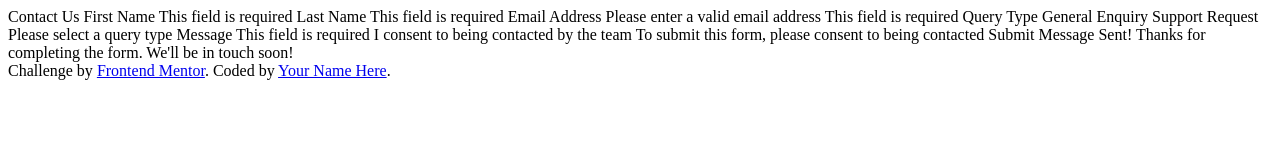
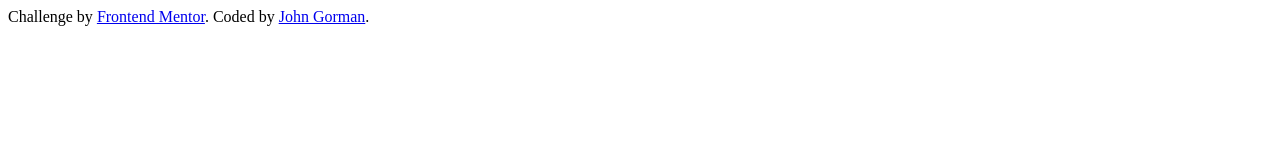
Before and after one commit to Johng117/contact-form, a plain HTML site: page index.html in a window 1280 px wide. Drawn offline with Linux system fonts and the light colour scheme.

Commit message:
updates to index.html and styles.css

```diff
--- a/index.html
+++ b/index.html
@@ -1,45 +1,24 @@
 <!DOCTYPE html>
 <html lang="en">
   <head>
-  <meta charset="UTF-8">
-  <meta name="viewport" content="width=device-width, initial-scale=1.0">
-  <link rel="icon" type="image/png" sizes="32x32" href="./assets/images/favicon-32x32.png">
+    <meta charset="UTF-8" />
+    <meta name="viewport" content="width=device-width, initial-scale=1.0" />
+    <link
+      rel="icon"
+      type="image/png"
+      sizes="32x32"
+      href="./assets/images/favicon-32x32.png"
+    />
+    <link rel="stylesheet" href="./styles.css" />
     <title>Contact form</title>
-
   </head>
   <body>
-
-  Contact Us
-
-  First Name
-  This field is required
-
-  Last Name
-  This field is required
-
-  Email Address
-  Please enter a valid email address
-  This field is required
-
-  Query Type
-  General Enquiry
-  Support Request
-  Please select a query type
-
-  Message
-  This field is required
-
-  I consent to being contacted by the team
-  To submit this form, please consent to being contacted
-
-  Submit
-
-  Message Sent!
-  Thanks for completing the form. We'll be in touch soon!
+    <section class="main-container"></section>
 
     <div class="attribution">
-    Challenge by <a href="https://www.frontendmentor.io?ref=challenge">Frontend Mentor</a>.
-    Coded by <a href="#">Your Name Here</a>.
+      Challenge by
+      <a href="https://www.frontendmentor.io?ref=challenge">Frontend Mentor</a>.
+      Coded by <a href="#">John Gorman</a>.
     </div>
   </body>
 </html>
--- /dev/null
+++ b/styles.css
@@ -0,0 +1,9 @@
+:root {
+    --green-200: (lighter): hsl(148, 38%, 91%);
+--green-600: (medium): hsl(169, 82%, 27%);
+--red: hsl(0, 66%, 54%);
+--white: hsl(0, 0%, 100%);
+--grey-500: (medium): hsl(186, 15%, 59%);
+--grey-900: (darker): hsl(187, 24%, 22%);
+
+}
```
Also changed, not shown: 1 other file. Lines whose indentation alone changed are shown as unchanged.
